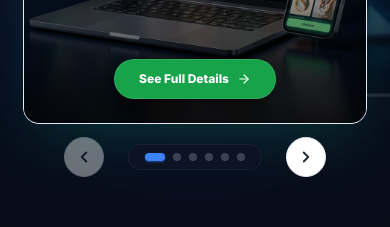
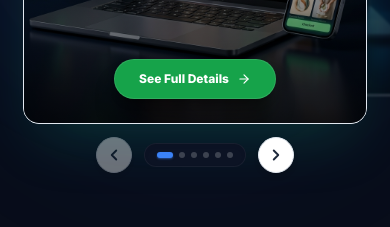
Before and after one commit to inayathbasha434-eng/inayath-portfolio, a React (Vite) app: page / in a window 390 px wide. Shown: the part 2360-2587 px from the top of the page. Built offline with nearby package versions, Linux system fonts and the light colour scheme; no server answers; a web font is replaced by a local one.

Commit message:
fix(mobile): resolve WhatsApp button overlapping with carousel controls

```diff
--- a/src/App.jsx
+++ b/src/App.jsx
@@ -42,9 +42,9 @@ function PortfolioLayout() {
         target="_blank"
         rel="noopener noreferrer"
         aria-label="Chat on WhatsApp"
-        className="fixed bottom-5 right-5 z-50 flex items-center justify-center w-14 h-14 bg-green-500 hover:bg-green-400 text-white rounded-full shadow-lg shadow-green-500/40 hover:shadow-green-500/60 transition-all duration-300 hover:-translate-y-1 hover:scale-105 active:scale-95"
+        className="fixed bottom-4 right-4 md:bottom-5 md:right-5 z-50 flex items-center justify-center w-12 h-12 md:w-14 md:h-14 bg-green-500 hover:bg-green-400 text-white rounded-full shadow-lg shadow-green-500/40 hover:shadow-green-500/60 transition-all duration-300 hover:-translate-y-1 hover:scale-105 active:scale-95"
       >
-        <svg xmlns="http://www.w3.org/2000/svg" width="26" height="26" viewBox="0 0 24 24" fill="white">
+        <svg xmlns="http://www.w3.org/2000/svg" className="w-6 h-6 md:w-[26px] md:h-[26px]" viewBox="0 0 24 24" fill="white">
           <path d="M17.472 14.382c-.297-.149-1.758-.867-2.03-.967-.273-.099-.471-.148-.67.15-.197.297-.767.966-.94 1.164-.173.199-.347.223-.644.075-.297-.15-1.255-.463-2.39-1.475-.883-.788-1.48-1.761-1.653-2.059-.173-.297-.018-.458.13-.606.134-.133.298-.347.446-.52.149-.174.198-.298.298-.497.099-.198.05-.371-.025-.52-.075-.149-.669-1.612-.916-2.207-.242-.579-.487-.5-.669-.51-.173-.008-.371-.01-.57-.01-.198 0-.52.074-.792.372-.272.297-1.04 1.016-1.04 2.479 0 1.462 1.065 2.875 1.213 3.074.149.198 2.096 3.2 5.077 4.487.709.306 1.262.489 1.694.625.712.227 1.36.195 1.871.118.571-.085 1.758-.719 2.006-1.413.248-.694.248-1.289.173-1.413-.074-.124-.272-.198-.57-.347m-5.421 7.403h-.004a9.87 9.87 0 01-5.031-1.378l-.361-.214-3.741.982.998-3.648-.235-.374a9.86 9.86 0 01-1.51-5.26c.001-5.45 4.436-9.884 9.888-9.884 2.64 0 5.122 1.03 6.988 2.898a9.825 9.825 0 012.893 6.994c-.003 5.45-4.437 9.884-9.886 9.884m8.413-18.297A11.815 11.815 0 0012.05 0C5.495 0 .16 5.335.157 11.892c0 2.096.547 4.142 1.588 5.945L.057 24l6.305-1.654a11.882 11.882 0 005.683 1.448h.005c6.554 0 11.89-5.335 11.893-11.893a11.821 11.821 0 00-3.48-8.413z" />
         </svg>
       </a>
--- a/src/components/Services.jsx
+++ b/src/components/Services.jsx
@@ -414,22 +414,22 @@ export default function Services() {
           </div>
 
           {/* Carousel Controls */}
-          <div className="flex items-center gap-6 mt-6 relative z-40">
+          <div className="flex items-center gap-3 sm:gap-6 mt-6 relative z-40">
             <button
               onClick={prevSlide}
               disabled={activeIndex === 0}
-              className={`w-10 h-10 rounded-full bg-white border border-slate-200 flex items-center justify-center text-slate-800 hover:bg-slate-50 transition-all shadow-md hover:scale-105 active:scale-95 ${activeIndex === 0 ? 'opacity-40 cursor-not-allowed' : 'cursor-pointer'}`}
+              className={`w-9 h-9 sm:w-10 sm:h-10 rounded-full bg-white border border-slate-200 flex items-center justify-center text-slate-800 hover:bg-slate-50 transition-all shadow-md hover:scale-105 active:scale-95 ${activeIndex === 0 ? 'opacity-40 cursor-not-allowed' : 'cursor-pointer'}`}
               aria-label="Previous"
             >
               <ChevronLeft size={18} className="stroke-[2.5]" />
             </button>
 
-            <div className="flex items-center gap-2 bg-[#0c1324] px-4 py-2 rounded-full border border-white/5 shadow-inner">
+            <div className="flex items-center gap-1.5 sm:gap-2 bg-[#0c1324] px-3 sm:px-4 py-2 rounded-full border border-white/5 shadow-inner">
               {SERVICES.map((_, idx) => (
                 <button
                   key={idx}
                   onClick={() => setActiveIndex(idx)}
-                  className={`rounded-full transition-all duration-300 ${activeIndex === idx ? 'w-5 h-2 bg-blue-500 shadow-sm shadow-blue-500/50' : 'w-2 h-2 bg-white/20 hover:bg-white/40'}`}
+                  className={`rounded-full transition-all duration-300 ${activeIndex === idx ? 'w-4 h-1.5 sm:w-5 sm:h-2 bg-blue-500 shadow-sm shadow-blue-500/50' : 'w-1.5 h-1.5 sm:w-2 sm:h-2 bg-white/20 hover:bg-white/40'}`}
                   aria-label={`Slide ${idx + 1}`}
                 />
               ))}
@@ -438,7 +438,7 @@ export default function Services() {
             <button
               onClick={nextSlide}
               disabled={activeIndex === SERVICES.length - 1}
-              className={`w-10 h-10 rounded-full bg-white border border-slate-200 flex items-center justify-center text-slate-800 hover:bg-slate-50 transition-all shadow-md hover:scale-105 active:scale-95 ${activeIndex === SERVICES.length - 1 ? 'opacity-40 cursor-not-allowed' : 'cursor-pointer'}`}
+              className={`w-9 h-9 sm:w-10 sm:h-10 rounded-full bg-white border border-slate-200 flex items-center justify-center text-slate-800 hover:bg-slate-50 transition-all shadow-md hover:scale-105 active:scale-95 ${activeIndex === SERVICES.length - 1 ? 'opacity-40 cursor-not-allowed' : 'cursor-pointer'}`}
               aria-label="Next"
             >
               <ChevronRight size={18} className="stroke-[2.5]" />
```
